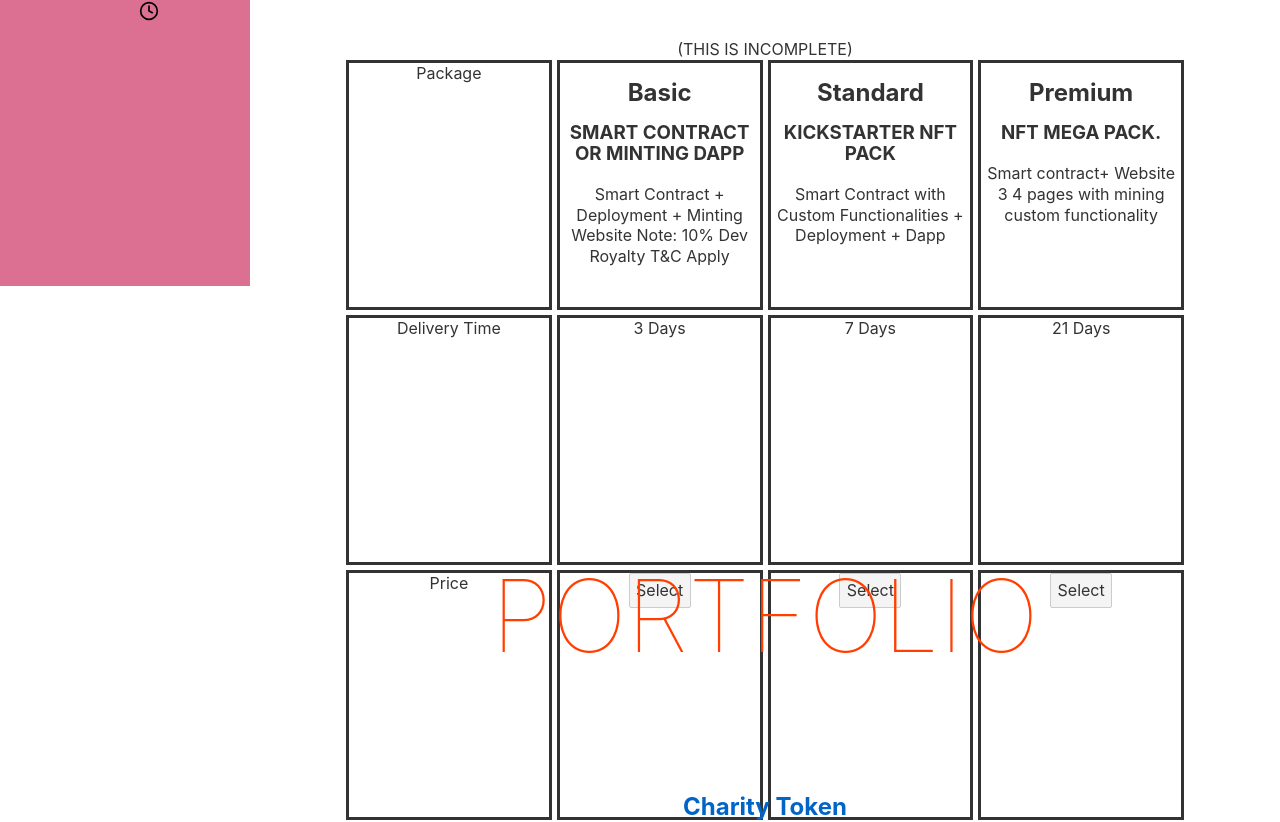
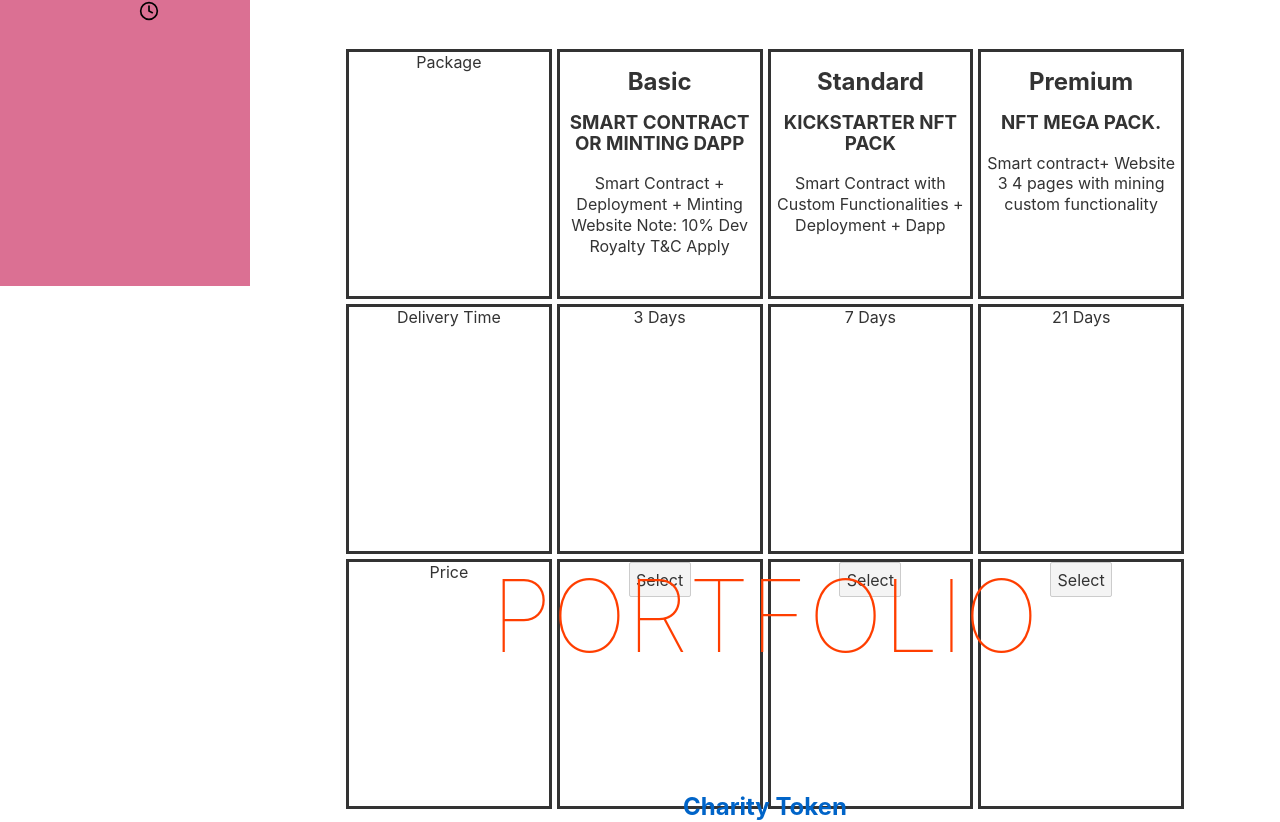
Before and after one commit to Itahand/upgraded-journey, a Svelte app: page / in a window 1280 px wide. Shown: the part 514-1336 px from the top of the page. Built offline with nearby package versions, Linux system fonts and the light colour scheme.

Commit message:
Revert "Incomplete sign."
This reverts commit f2712410a9950d51abdaa619a4bac0485100120d.

```diff
--- a/src/App.svelte
+++ b/src/App.svelte
@@ -118,7 +118,6 @@
 		<div class="services">
 			<h3><span class="altH2">What I can do</span></h3>
 		</div>
-		(THIS IS INCOMPLETE)
 		<div class="services2">
 			<div class="red1">
 				Package
```
